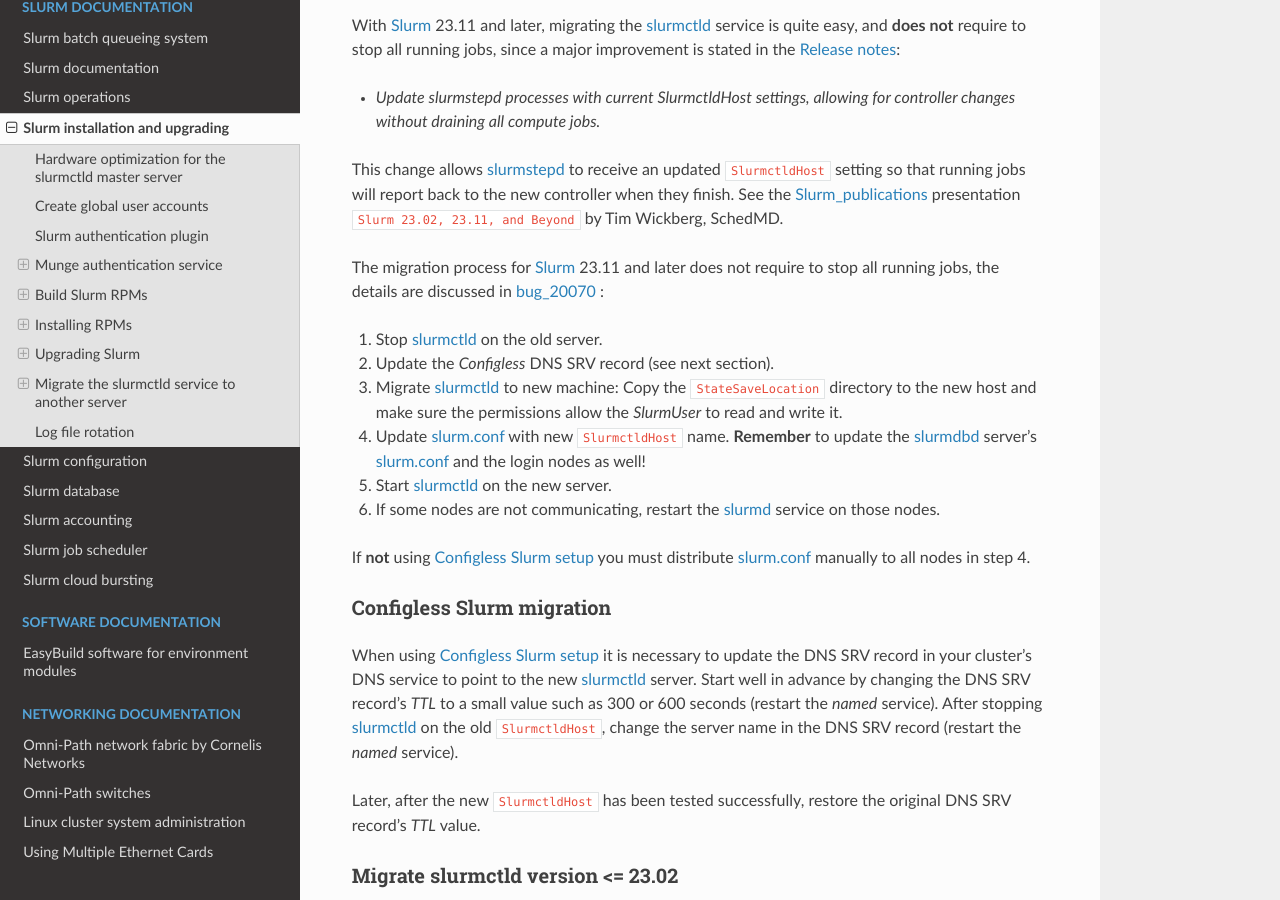
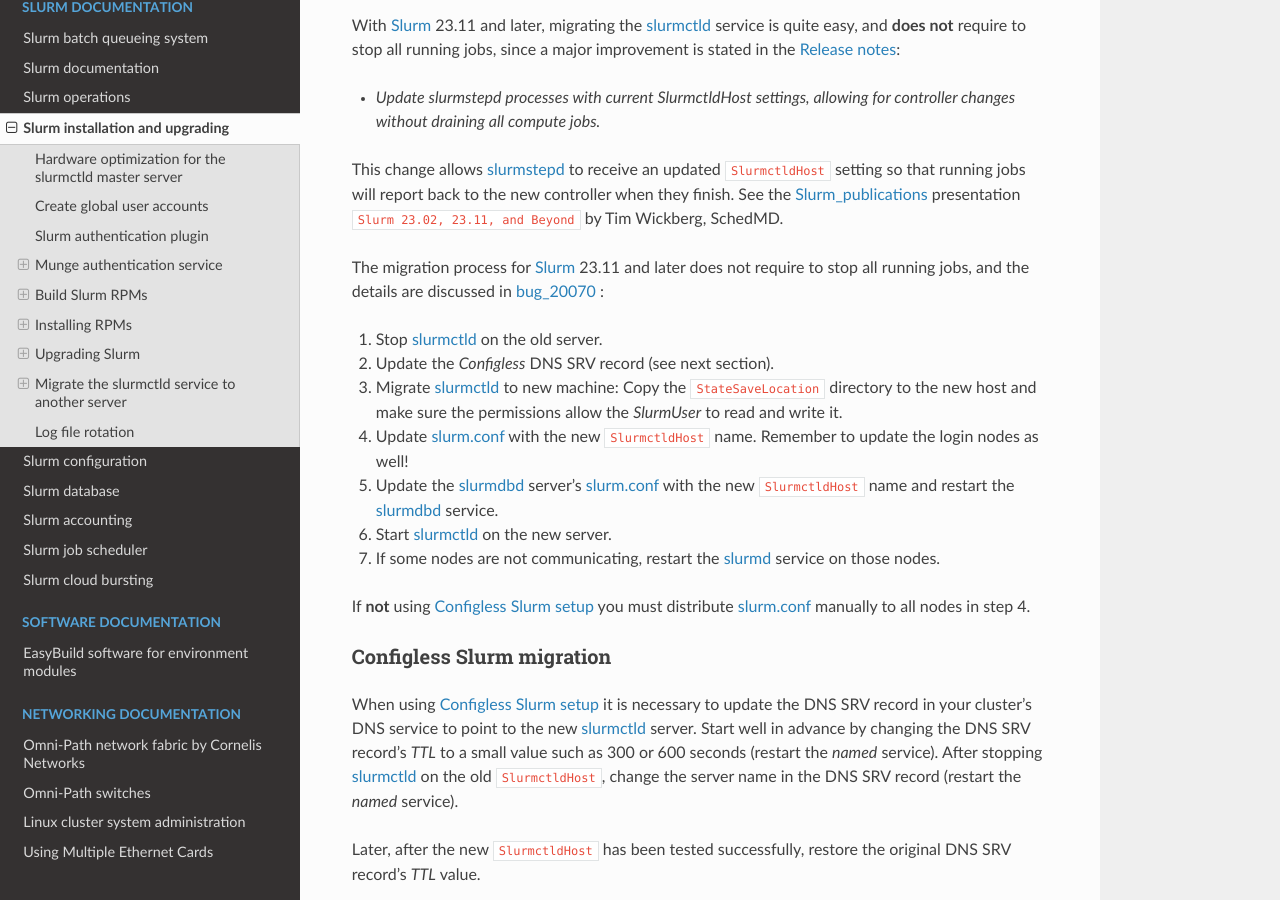
Before and after one commit to OleHolmNielsen/Niflheim_system, a Sphinx documentation site: the page built from docs/Slurm_installation.rst, in a window 1280 px wide and 900 px high, scrolled down 23480 px. Built offline with Sphinx 7.4.7 and the Read the Docs theme 2.0.0, drawn with Linux system fonts in a browser that asks for light colours.

Commit message:
Restart slurmdbd

```diff
--- a/docs/Slurm_installation.rst
+++ b/docs/Slurm_installation.rst
@@ -1001,16 +1001,17 @@
 See the Slurm_publications_ presentation ``Slurm 23.02, 23.11, and Beyond`` by Tim Wickberg, SchedMD.
 
 The migration process for Slurm_ 23.11 and later does not require to stop all running jobs,
-the details are discussed in bug_20070_ :
+and the details are discussed in bug_20070_ :
 
 1. Stop slurmctld_ on the old server.
 2. Update the *Configless* DNS SRV record (see next section).
 3. Migrate slurmctld_ to new machine:
    Copy the ``StateSaveLocation`` directory to the new host and make sure the permissions allow the *SlurmUser* to read and write it.
-4. Update slurm.conf_ with new ``SlurmctldHost`` name.
-   **Remember** to update the slurmdbd_ server's slurm.conf_ and the login nodes as well!
-5. Start slurmctld_ on the new server.
-6. If some nodes are not communicating, restart the slurmd_ service on those nodes.
+4. Update slurm.conf_ with the new ``SlurmctldHost`` name.
+   Remember to update the login nodes as well!
+5. Update the slurmdbd_ server's slurm.conf_ with the new ``SlurmctldHost`` name and restart the slurmdbd_ service.
+6. Start slurmctld_ on the new server.
+7. If some nodes are not communicating, restart the slurmd_ service on those nodes.
 
 If **not** using :ref:`configless-slurm-setup` you must distribute slurm.conf_ manually to all nodes in step 4.
 
```
